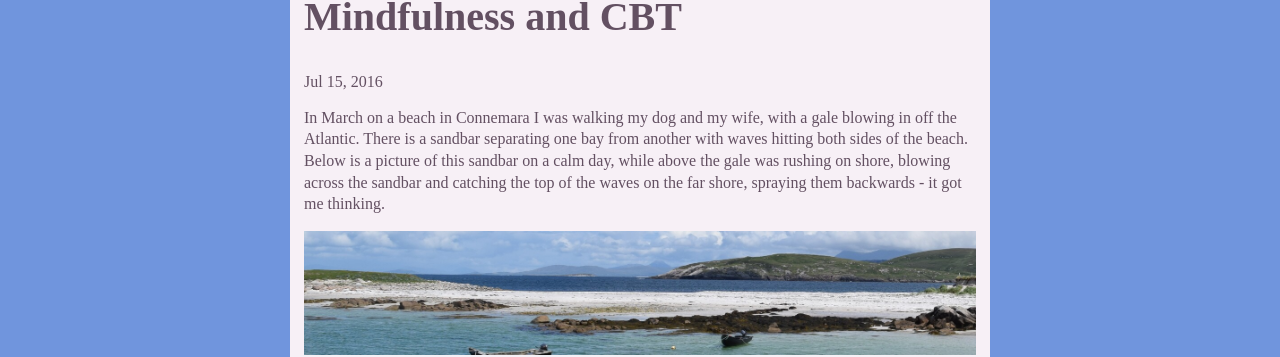
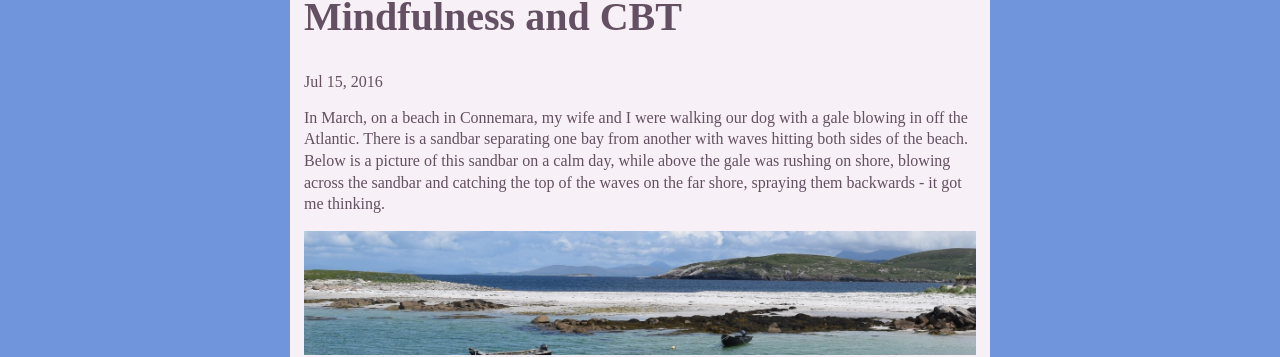
Before and after one commit to itsakettle/itsakettle.github.io, a Jekyll site: the page built from _posts/2016-07-15-mindfulnesscbt.markdown, in a window 1280 px wide and 900 px high, scrolled down 357 px. Shown: the part 151-508 px from the top of the window. Built offline with Jekyll 4.4.1, drawn with Linux system fonts in a browser that asks for light colours.

Commit message:
small tweak

```diff
--- a/_posts/2016-07-15-mindfulnesscbt.markdown
+++ b/_posts/2016-07-15-mindfulnesscbt.markdown
@@ -7,7 +7,7 @@ image: "assets/img/foffocd/mindfulnessocd/wavingintothewind.jpg"
 category: OCD
 image_width: 100%
 ---
-In March on a beach in Connemara I was walking my dog and my wife, with a gale blowing in off the Atlantic. There is a sandbar separating one bay from another with waves hitting both sides of the beach. Below is a picture of this sandbar on a calm day, while above the gale was rushing on shore, blowing across the sandbar and catching the top of the waves on the far shore, spraying them backwards - it got me thinking.
+In March, on a beach in Connemara, my wife and I were walking our dog with a gale blowing in off the Atlantic. There is a sandbar separating one bay from another with waves hitting both sides of the beach. Below is a picture of this sandbar on a calm day, while above the gale was rushing on shore, blowing across the sandbar and catching the top of the waves on the far shore, spraying them backwards - it got me thinking.
 
 <div align="center" >
 	<img src="/assets/img/foffocd/mindfulnessocd/sandbar.jpg" alt="The sandbar!"  />
```
